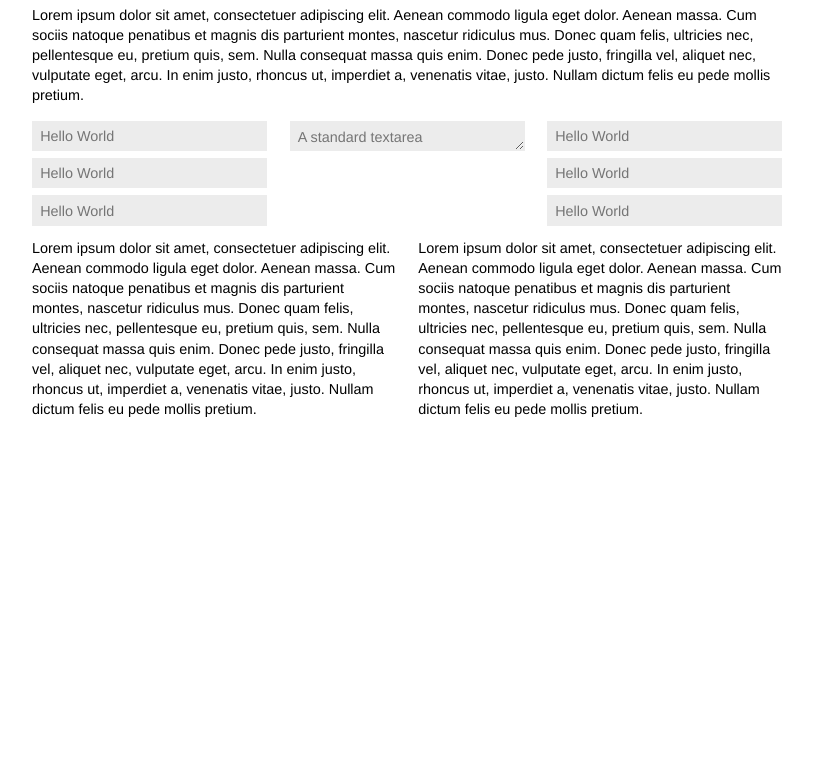
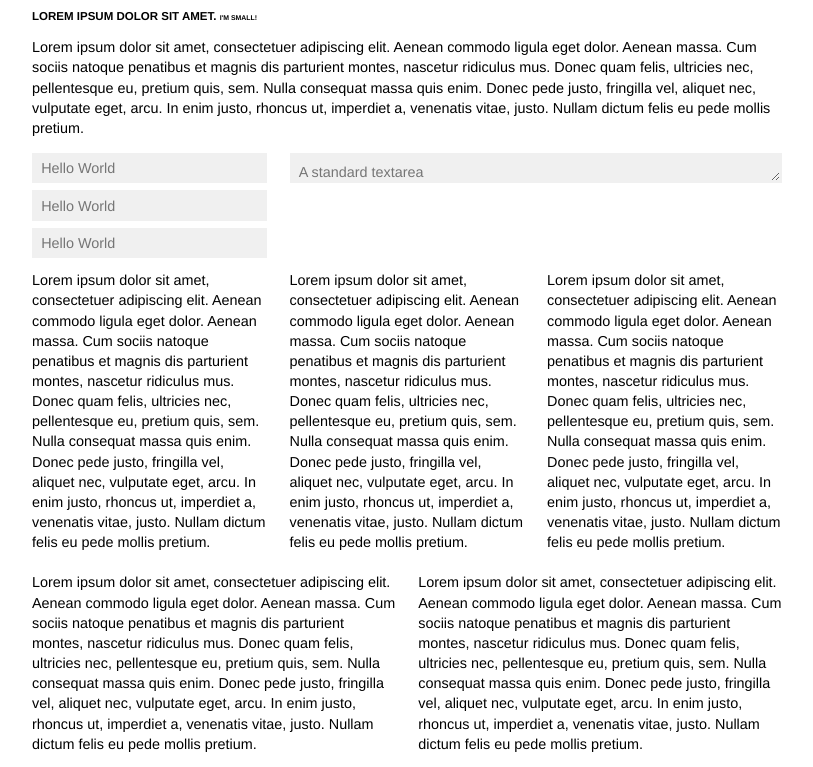
Before and after one commit to daniel-love/Loft, a plain HTML site: page loft.html in a window 1280 px wide. Shown: the part 2878-3645 px from the top of the page, without its empty margins (233-1046 px from the left). Before the commit the page ends 3312 px from the top, so only its background shows below. Drawn offline with Linux system fonts and the light colour scheme.

Commit message:
Added additional styles.

```diff
--- a/loft.html
+++ b/loft.html
@@ -93,7 +93,7 @@
 				<dd>Consectetur adipisicing elit, sed do eiusmod tempor incididunt ut labore et dolore magna aliqua. Ut enim ad minim veniam, quis nostrud exercitation ullamco laboris nisi ut aliquip ex ea commodo consequat.</dd>
 			</dl>
 
-			<blockquote><p>Lorem ipsum dolor sit amet, consectetur adipiscing elit. Vivamus magna. Cras in mi at felis aliquet congue. Ut a est eget ligula molestie gravida. Curabitur massa. Donec eleifend, libero at sagittis mollis, tellus est malesuada tellus, at luctus turpis elit sit amet quam. Vivamus pretium ornare est.</p></blockquote>
+			<blockquote><p>Lorem ipsum dolor sit amet, consectetur adipiscing elit. Vivamus magna. Cras in mi at felis aliquet congue. Ut a est eget ligula molestie gravida. Curabitur massa. Donec eleifend, libero at sagittis mollis, tellus est malesuada tellus, at luctus turpis elit sit amet quam. Vivamus pretium ornare est.<span>Daniel Love</span></p></blockquote>
 
 			<pre><code>#header h1 a {
 	display: block;
@@ -140,18 +140,27 @@
 					</form>
 				</div>
 
-				<div class="col four">
+				<div class="col eight">
 					<form>
-						<textarea class="fullwidth" placeholder="A standard textarea" rows="6"></textarea>
+						<textarea class="fullwidth" placeholder="A standard textarea" ></textarea>
 					</form>
 				</div>
 
+			</div>
+
+			<div class="clr"></div>
+
+			<div class="row">
 				<div class="col four">
-					<form>
-						<input class="fullwidth" type="text" placeholder="Hello World" />
-						<input class="fullwidth" type="text" placeholder="Hello World" />
-						<input class="fullwidth" type="text" placeholder="Hello World" />
-					</form>
+					<p>Lorem ipsum dolor sit amet, consectetuer adipiscing elit. Aenean commodo ligula eget dolor. Aenean massa. Cum sociis natoque penatibus et magnis dis parturient montes, nascetur ridiculus mus. Donec quam felis, ultricies nec, pellentesque eu, pretium quis, sem. Nulla consequat massa quis enim. Donec pede justo, fringilla vel, aliquet nec, vulputate eget, arcu. In enim justo, rhoncus ut, imperdiet a, venenatis vitae, justo. Nullam dictum felis eu pede mollis pretium.</p>
+				</div>
+
+				<div class="col four">
+					<p>Lorem ipsum dolor sit amet, consectetuer adipiscing elit. Aenean commodo ligula eget dolor. Aenean massa. Cum sociis natoque penatibus et magnis dis parturient montes, nascetur ridiculus mus. Donec quam felis, ultricies nec, pellentesque eu, pretium quis, sem. Nulla consequat massa quis enim. Donec pede justo, fringilla vel, aliquet nec, vulputate eget, arcu. In enim justo, rhoncus ut, imperdiet a, venenatis vitae, justo. Nullam dictum felis eu pede mollis pretium.</p>
+				</div>
+
+				<div class="col four">
+					<p>Lorem ipsum dolor sit amet, consectetuer adipiscing elit. Aenean commodo ligula eget dolor. Aenean massa. Cum sociis natoque penatibus et magnis dis parturient montes, nascetur ridiculus mus. Donec quam felis, ultricies nec, pellentesque eu, pretium quis, sem. Nulla consequat massa quis enim. Donec pede justo, fringilla vel, aliquet nec, vulputate eget, arcu. In enim justo, rhoncus ut, imperdiet a, venenatis vitae, justo. Nullam dictum felis eu pede mollis pretium.</p>
 				</div>
 			</div>
 
@@ -164,6 +173,22 @@
 					<p>Lorem ipsum dolor sit amet, consectetuer adipiscing elit. Aenean commodo ligula eget dolor. Aenean massa. Cum sociis natoque penatibus et magnis dis parturient montes, nascetur ridiculus mus. Donec quam felis, ultricies nec, pellentesque eu, pretium quis, sem. Nulla consequat massa quis enim. Donec pede justo, fringilla vel, aliquet nec, vulputate eget, arcu. In enim justo, rhoncus ut, imperdiet a, venenatis vitae, justo. Nullam dictum felis eu pede mollis pretium.</p>
 				</div>
 			</div>
+			<div class="row">
+				<div class="col three">
+					<p>Lorem ipsum dolor sit amet, consectetuer adipiscing elit. Aenean commodo ligula eget dolor. Aenean massa. Cum sociis natoque penatibus et magnis dis parturient montes, nascetur ridiculus mus. Donec quam felis, ultricies nec, pellentesque eu, pretium quis, sem. Nulla consequat massa quis enim. Donec pede justo, fringilla vel, aliquet nec, vulputate eget, arcu. In enim justo, rhoncus ut, imperdiet a, venenatis vitae, justo. Nullam dictum felis eu pede mollis pretium.</p>
+				</div>
+
+				<div class="col three">
+					<p>Lorem ipsum dolor sit amet, consectetuer adipiscing elit. Aenean commodo ligula eget dolor. Aenean massa. Cum sociis natoque penatibus et magnis dis parturient montes, nascetur ridiculus mus. Donec quam felis, ultricies nec, pellentesque eu, pretium quis, sem. Nulla consequat massa quis enim. Donec pede justo, fringilla vel, aliquet nec, vulputate eget, arcu. In enim justo, rhoncus ut, imperdiet a, venenatis vitae, justo. Nullam dictum felis eu pede mollis pretium.</p>
+				</div>
+				<div class="col three">
+					<p>Lorem ipsum dolor sit amet, consectetuer adipiscing elit. Aenean commodo ligula eget dolor. Aenean massa. Cum sociis natoque penatibus et magnis dis parturient montes, nascetur ridiculus mus. Donec quam felis, ultricies nec, pellentesque eu, pretium quis, sem. Nulla consequat massa quis enim. Donec pede justo, fringilla vel, aliquet nec, vulputate eget, arcu. In enim justo, rhoncus ut, imperdiet a, venenatis vitae, justo. Nullam dictum felis eu pede mollis pretium.</p>
+				</div>
+
+				<div class="col three">
+					<p>Lorem ipsum dolor sit amet, consectetuer adipiscing elit. Aenean commodo ligula eget dolor. Aenean massa. Cum sociis natoque penatibus et magnis dis parturient montes, nascetur ridiculus mus. Donec quam felis, ultricies nec, pellentesque eu, pretium quis, sem. Nulla consequat massa quis enim. Donec pede justo, fringilla vel, aliquet nec, vulputate eget, arcu. In enim justo, rhoncus ut, imperdiet a, venenatis vitae, justo. Nullam dictum felis eu pede mollis pretium.</p>
+				</div>
+			</div>
 		</div>
 	</body>
 </html>
--- a/s.css
+++ b/s.css
@@ -19,6 +19,8 @@ body {
 	font-weight: 300;
 	line-height: 1.4em;
 }
+
+.clr { clear: both; }
 
 /*
 	Grid
@@ -181,6 +183,11 @@ blockquote {
 		color: inherit;
 	}
 
+	blockquote span {
+		display: block;
+		font-size: 80%;
+	}
+
 /* Misc */
 
 small {
@@ -313,21 +320,24 @@ textarea {
 	font-family: inherit;
 	font-size: inherit;
 	font-weight: inherit;
+	line-height: inherit;
 	color: #ABABAB;
-	background: #ECECEC;
-	border: solid 1px transparent;
-	border-bottom: solid 1px transparent;
+	background: #F0F0F0;
+	border: solid 2px transparent;
+	border-bottom: solid 2px transparent;
 }
 
 input:hover,
 input[type="text"]:hover,
 input[type="password"]:hover,
 textarea:hover {
+	border-bottom: solid 2px #CCCCCC;
 }
 
 input:focus,
 input[type="text"]:focus,
 input[type="password"]:focus,
 textarea:focus {
-	border-bottom: solid 1px #ABABAB;
+	border-bottom: solid 2px #ABABAB;
+	color: #333333;
 }
```
